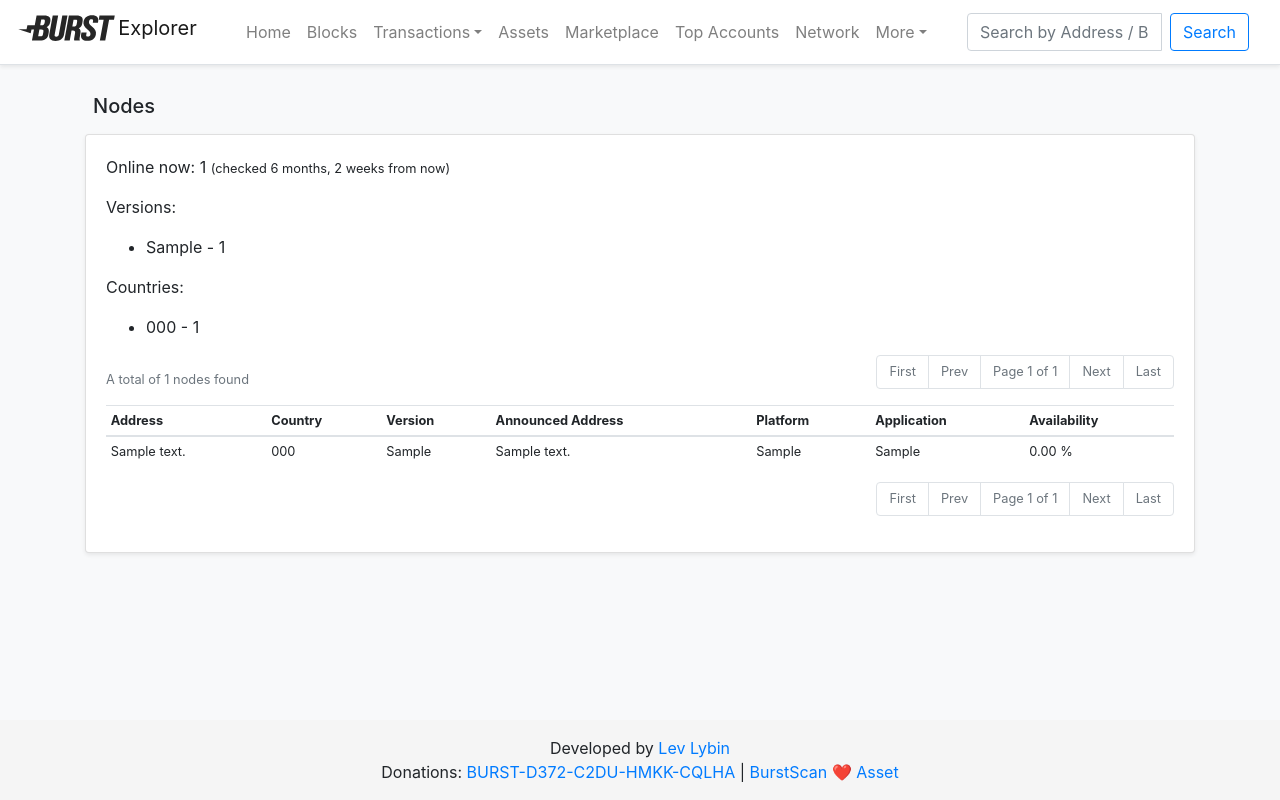
After one commit to llybin/burst_explorer, a Django app: page /network/ in a window 1280 px wide. The commit adds this page. Run offline with Django 3.2, Linux system fonts and the light colour scheme; tables that the repository leaves empty hold one stand-in row (values such as "Sample post"); a database or web service that is not in the repository returns one stand-in record (values such as "Sample title"); data that the repository does not hold is empty; some libraries are stand-ins or nearby versions.

Commit message:
#13 scan peers, views

```diff
--- a/explorer/urls.py
+++ b/explorer/urls.py
@@ -27,6 +27,7 @@
 from scan.views.multiout import MultiOutListView
 from scan.views.search import search_view
 from scan.views.marketplace import MarketPlaceListView, MarketPlaceDetailView, MarketPlacePurchasesListView
+from scan.views.network import PeerMonitorListView
 
 
 urlpatterns = [
@@ -48,6 +49,7 @@
     path('ats/', AtListView.as_view(), name='ats'),
     path('at/<str:id>', AtDetailView.as_view(), name='at-detail'),
     path('search/', search_view, name='search'),
+    path('network/', PeerMonitorListView.as_view(), name='network'),
     path('admin/', admin.site.urls),
     path('api/', include(('api.urls', 'api'), namespace='api')),
 ]
--- a/scan/peers.py
+++ b/scan/peers.py
@@ -39,7 +39,7 @@
 
 
 def node_with_port(node: str) -> str:
-    ports = [8125, 80, 443, 8124, 2083, 8080, 8000, 5000, 6876]
+    ports = [8125, 80, 443, 8124, 2083, 8080, 8000, 5000]
 
     if ':' not in node:
         for x in ports:
@@ -77,6 +77,7 @@
                     country_code=get_country_by_ip(peer),
                     announced_address=peer_detail['announcedAddress'].replace('[', '').replace(']', ''),
                     application=peer_detail['application'],
+                    platform=peer_detail['platform'],
                     version=normalize_version(peer_detail['version']),
                     proofs_online=peer_obj.proofs_online + 1 if peer_obj else 1
                 ), instance=peer_obj)
@@ -111,6 +112,4 @@
         proofs_online=0
     ).update(downtime=F('downtime') + 1)
 
-    # 100 - (downtime / lifetime) * 100
-
     logger.info('Done')
--- a/scan/templates/base.html
+++ b/scan/templates/base.html
@@ -53,6 +53,9 @@
               </li>
               <li class="nav-item">
                 <a class="nav-link text-nowrap" href="{% url 'accounts' %}">Top Accounts</a>
+              </li>
+              <li class="nav-item">
+                <a class="nav-link text-nowrap" href="{% url 'network' %}">Network</a>
               </li>
               <li class="nav-item dropdown">
                 <a class="nav-link dropdown-toggle" href="#" id="more-nav" data-toggle="dropdown" aria-haspopup="true" aria-expanded="false">More</a>
--- /dev/null
+++ b/scan/templates/network/nodes.html
@@ -0,0 +1,72 @@
+{% extends 'base.html' %}
+
+{% load humanize %}
+{% load network_tags %}
+
+{% block content %}
+
+  <h5 class="p-2">Nodes</h5>
+
+  <div class="card-deck mb-3">
+    <div class="card mb-4 shadow-sm">
+      <div class="card-body">
+        <p>Online now: {{ online_now }} <span class="small">(checked {{ last_check.modified_at|naturaltime }})</span></p>
+        <p>Versions:
+            <ul>
+                {% for version in versions %}
+                    <li>{{ version.version }} - {{ version.cnt }}</li>
+                {% endfor %}
+            </ul>
+        </p>
+
+        <p>Countries:
+            <ul>
+                {% for country in countries %}
+                    <li>{{ country.country_code }} - {{ country.cnt }}</li>
+                {% endfor %}
+            </ul>
+        </p>
+
+        <div class="d-flex flex-column flex-md-row align-items-center">
+          <small class="my-0 mr-md-auto text-muted">
+              A total of {{ paginator.count|intcomma }} nodes found
+          </small>
+          {% include "paginator.html" %}
+        </div>
+
+        <div class="table-responsive">
+          <table class="table table-hover small table-sm">
+            <thead>
+            <tr>
+              <th scope="col">Address</th>
+              <th scope="col">Country</th>
+              <th scope="col">Version</th>
+              <th scope="col">Announced Address</th>
+              <th scope="col">Platform</th>
+              <th scope="col">Application</th>
+              <th scope="col">Availability</th>
+            </tr>
+            </thead>
+            <tbody>
+            {% for node in nodes %}
+              <tr>
+                <td>{{ node.address }}</td>
+                <td>{{ node.country_code }}</td>
+                <td>{{ node.version }}</td>
+                <td>{{ node.announced_address }}</td>
+                <td>{{ node.platform }}</td>
+                <td>{{ node.application }}</td>
+                <td>{{ node|availability|floatformat:2 }} %</td>
+              </tr>
+            {% endfor %}
+            </tbody>
+          </table>
+        </div>
+
+        {% include "paginator.html" %}
+
+      </div>
+    </div>
+  </div>
+
+{% endblock %}
--- a/scan/templatetags/burst_tags.py
+++ b/scan/templatetags/burst_tags.py
@@ -1,4 +1,4 @@
-from datetime import datetime, timedelta
+from datetime import timedelta
 
 from django import template
 
--- /dev/null
+++ b/scan/templatetags/network_tags.py
@@ -0,0 +1,10 @@
+from django import template
+
+from scan.models import PeerMonitor
+
+register = template.Library()
+
+
+@register.filter
+def availability(node: PeerMonitor) -> float:
+    return 100 - (node.downtime / node.lifetime) * 100
--- /dev/null
+++ b/scan/views/network.py
@@ -0,0 +1,29 @@
+from django.db.models import Count
+from django.views.generic import ListView
+
+from scan.models import PeerMonitor
+
+
+class PeerMonitorListView(ListView):
+    model = PeerMonitor
+    queryset = PeerMonitor.objects.all()
+    template_name = 'network/nodes.html'
+    context_object_name = 'nodes'
+    paginate_by = 25
+    ordering = ('downtime', 'address')
+
+    def get_context_data(self, **kwargs):
+        context = super().get_context_data(**kwargs)
+
+        context['online_now'] = PeerMonitor.objects.filter(proofs_online__gte=1).count()
+        context['versions'] = PeerMonitor.objects.filter(
+            proofs_online__gte=1
+        ).values('version').annotate(cnt=Count('version')).order_by('-cnt')
+
+        context['countries'] = PeerMonitor.objects.filter(
+            proofs_online__gte=1
+        ).values('country_code').annotate(cnt=Count('country_code')).order_by('-cnt')
+
+        context['last_check'] = PeerMonitor.objects.values('modified_at').order_by('-modified_at').first()
+
+        return context
```
